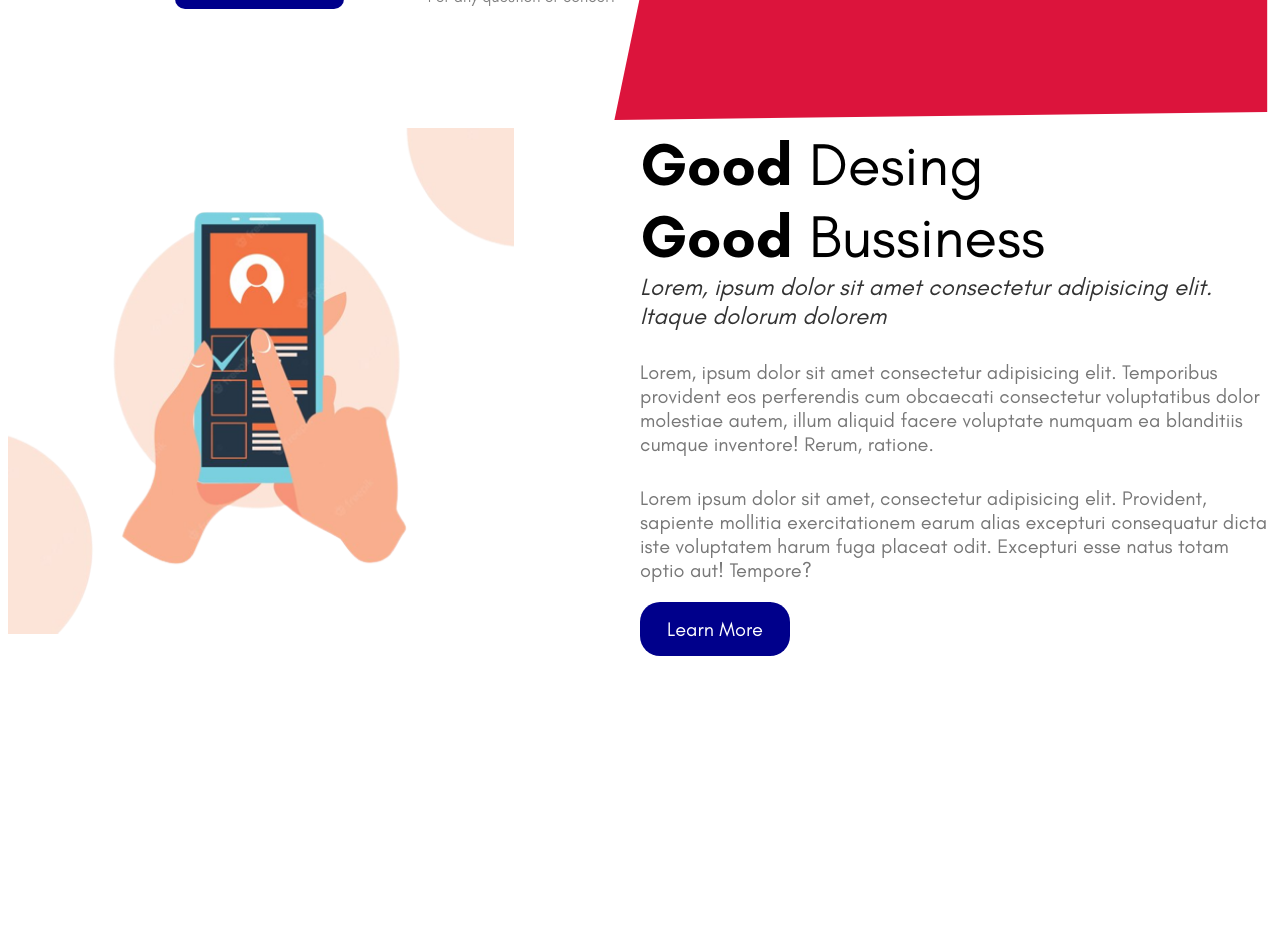
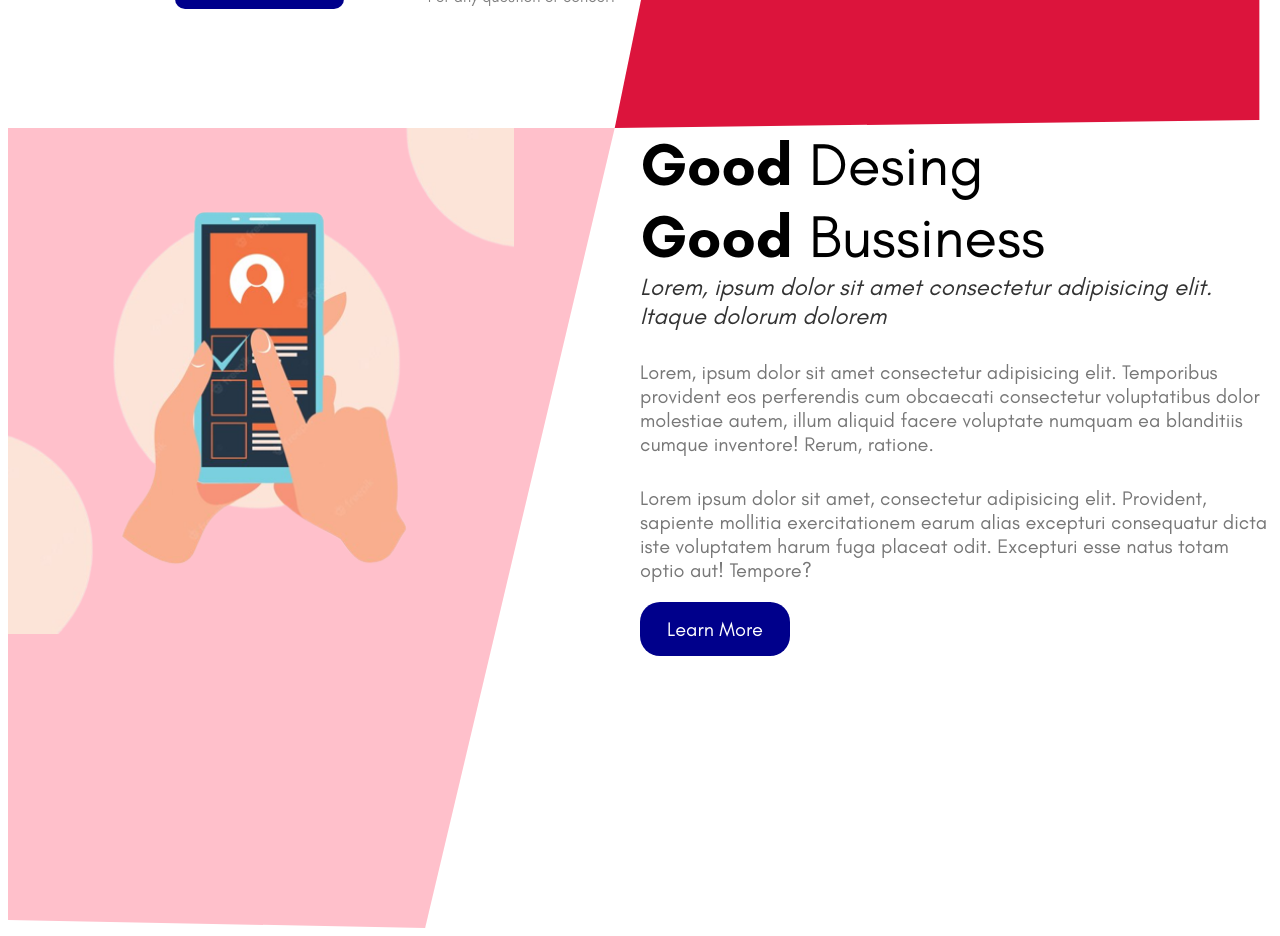
Before and after one commit to lODIN007l/Styled-react, a React (Vite) app: page / in a window 1280 px wide. Shown: the part 680-1616 px from the top of the page. Built offline with nearby package versions, Linux system fonts and the light colour scheme.

Commit message:
animated features

```diff
--- a/index.html
+++ b/index.html
@@ -7,12 +7,12 @@
     <style>
       @font-face {
         font-family: 'Glacial';
-        src: url('./public/fonts/GlacialIndifference-Regular.otf');
+        src: url('./fonts/GlacialIndifference-Regular.otf');
       }
       @font-face {
         font-family: 'Glacial';
         font-weight: bold;
-        src: url('./public/fonts/GlacialIndifference-Bold.otf');
+        src: url('./fonts/GlacialIndifference-Bold.otf');
       }
       *{
         font-family: 'Glacial'
--- a/src/App.jsx
+++ b/src/App.jsx
@@ -1,10 +1,11 @@
-import styled, { css } from "@emotion/styled";
+import styled from "@emotion/styled";
 import Navbar from "./components/Navbar";
 import Intro from "./components/Intro";
 import Features from "./components/Features";
 const Contenedor = styled.div`
   height: 100vh;
   overflow: hidden;
+  position: relative;
   /* background-color: red; */
 `;
 const IntroShape = styled.div`
@@ -17,6 +18,16 @@ const IntroShape = styled.div`
   clip-path: polygon(99% 0%, 61% 0%, 48% 100%, 99% 99%);
   background-color: crimson;
 `;
+const FeaturesShape = styled.div`
+  width: 100%;
+  height: 100%;
+  left: 0;
+  top: 0;
+  position: absolute;
+  z-index: -1;
+  clip-path: polygon(0% 0%, 48% 0%, 33% 100%, 0% 99%);
+  background-color: pink;
+`;
 
 function App() {
   return (
@@ -28,6 +39,7 @@ function App() {
       </Contenedor>
       <Contenedor>
         <Features />
+        <FeaturesShape />
       </Contenedor>
     </>
   );
--- a/src/components/Features.jsx
+++ b/src/components/Features.jsx
@@ -1,6 +1,7 @@
 import React from "react";
 import styled from "@emotion/styled";
 import Phone from "../img/handApp.png";
+import AnimatedShape from "./AnimatedShape";
 const Contenedor = styled.div`
   display: flex;
 `;
@@ -71,6 +72,7 @@ const Features = () => {
         </Description>
         <Boton>Learn More</Boton>
       </Right>
+      <AnimatedShape />
     </Contenedor>
   );
 };
--- a/vite.config.js
+++ b/vite.config.js
@@ -3,5 +3,8 @@ import react from '@vitejs/plugin-react'
 
 // https://vitejs.dev/config/
 export default defineConfig({
-  plugins: [react()]
+  plugins: [react()],
+
+
+
 })
```
